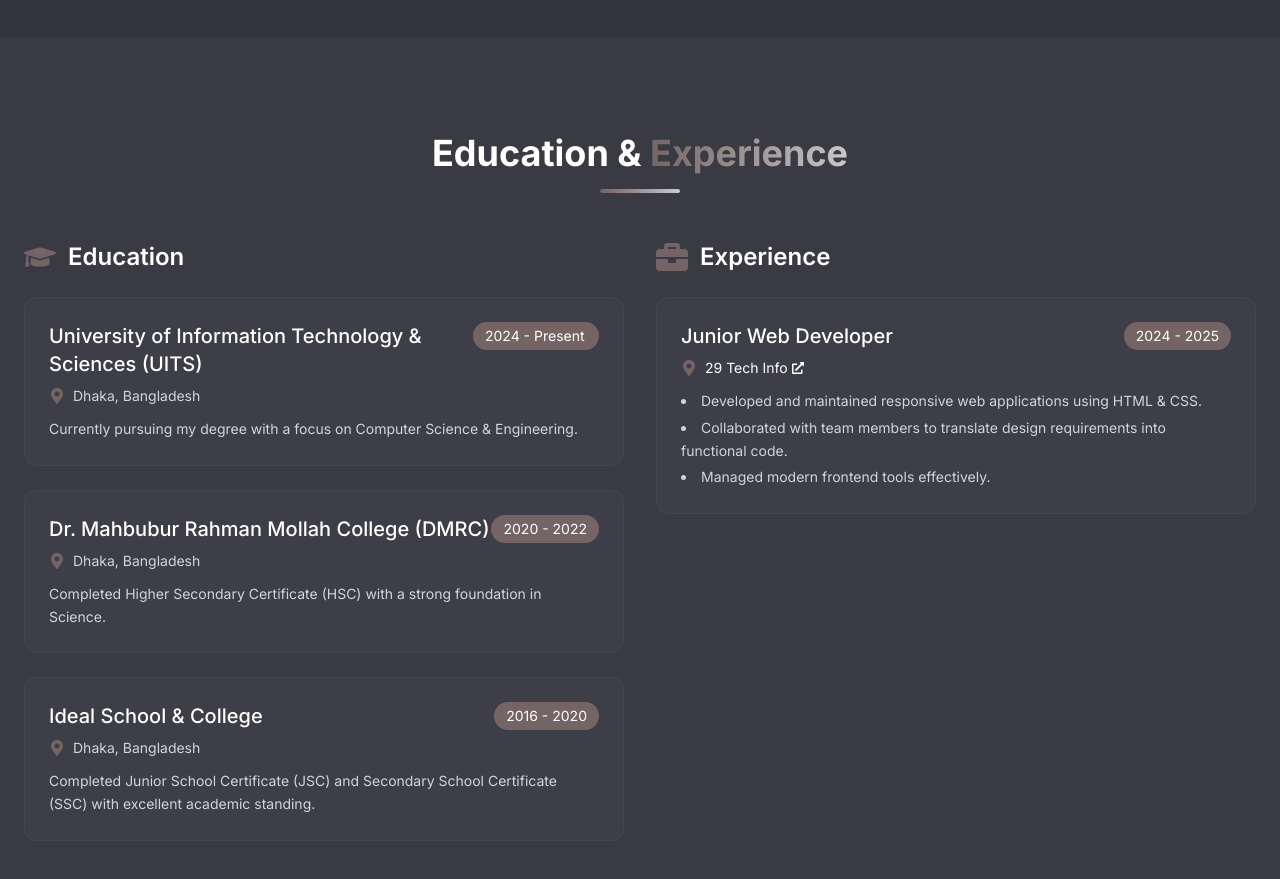
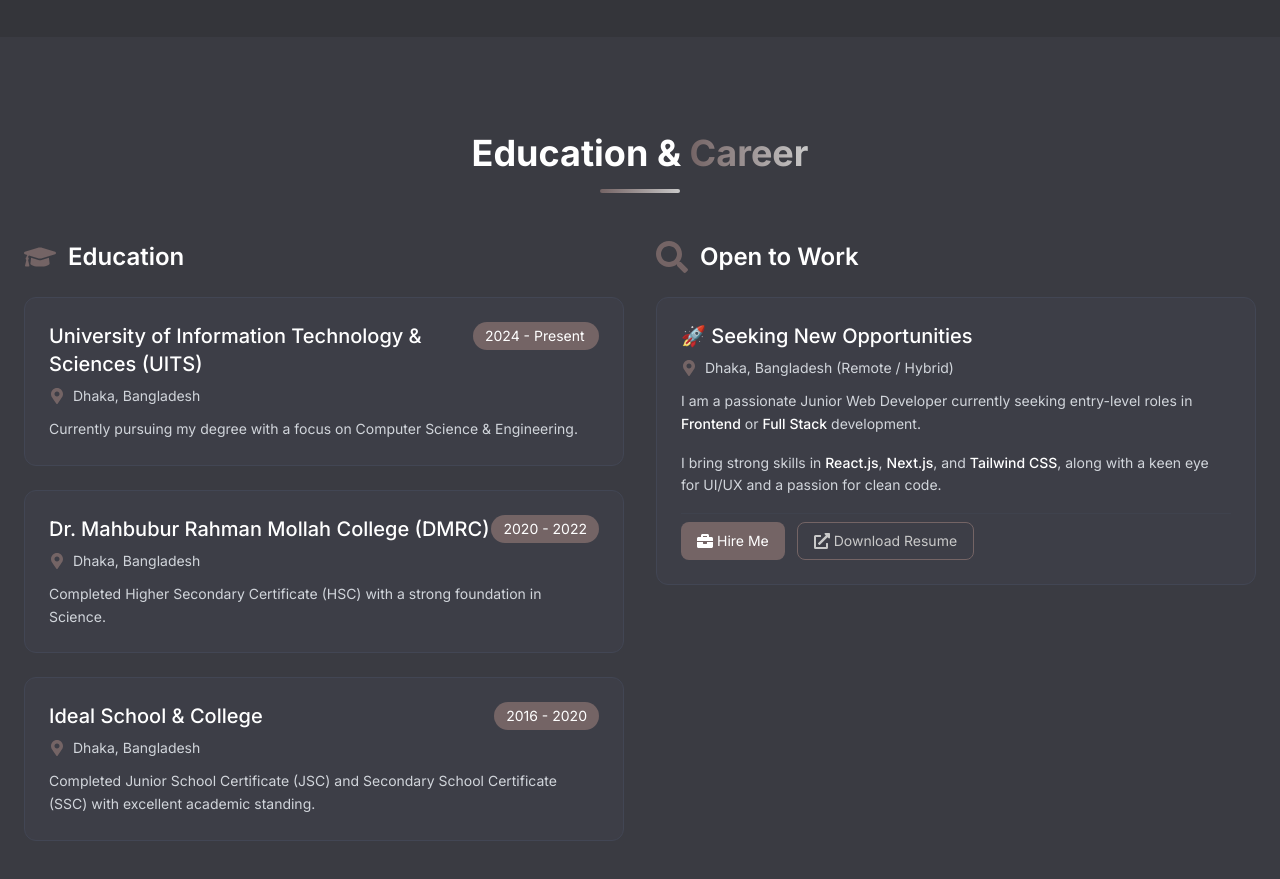
Before and after one commit to ORNOB-083/My-Portfolio, a Next.js app: page / in a window 1280 px wide. Shown: the part 2380-3259 px from the top of the page. Built offline with nearby package versions, Linux system fonts and the light colour scheme; what @nextui-org/react would draw is missing.

Commit message:
Education and career section updated

```diff
--- a/src/components/Education.jsx
+++ b/src/components/Education.jsx
@@ -2,7 +2,7 @@
 
 import "animate.css";
 import { motion } from "framer-motion";
-import { FaGraduationCap, FaMapMarkerAlt, FaBriefcase, FaExternalLinkAlt } from "react-icons/fa";
+import { FaGraduationCap, FaMapMarkerAlt, FaBriefcase, FaExternalLinkAlt, FaSearch } from "react-icons/fa";
 
 export default function Education() {
   return (
@@ -17,7 +17,7 @@ export default function Education() {
           className="text-center mb-12"
         >
           <h2 className="text-4xl font-bold text-white">
-            Education & <span className="bg-gradient-to-r from-[#746465] to-[#C9C9C9] bg-clip-text text-transparent">Experience</span>
+            Education & <span className="bg-gradient-to-r from-[#746465] to-[#C9C9C9] bg-clip-text text-transparent">Career</span>
           </h2>
           <div className="w-20 h-1 bg-gradient-to-r from-[#746465] to-[#C9C9C9] mx-auto mt-4 rounded-full"></div>
         </motion.div>
@@ -84,7 +84,7 @@ export default function Education() {
             </div>
           </motion.div>
 
-          {/* Experience Column */}
+          {/* Career / Open to Work Column */}
           <motion.div
             initial={{ opacity: 0, x: 30 }}
             whileInView={{ opacity: 1, x: 0 }}
@@ -93,28 +93,39 @@ export default function Education() {
             className="space-y-6"
           >
             <div className="flex items-center gap-3 mb-6">
-              <FaBriefcase className="w-8 h-8 text-[#746465]" />
-              <h3 className="text-2xl font-semibold text-white">Experience</h3>
+              <FaSearch className="w-8 h-8 text-[#746465]" />
+              <h3 className="text-2xl font-semibold text-white">Open to Work</h3>
             </div>
 
-            {/* 29 Tech Info */}
             <div className="bg-[#424654]/30 border border-[#424654] rounded-xl p-6 hover:border-[#746465] transition-all duration-300">
               <div className="flex justify-between items-start mb-2">
-                <h4 className="text-xl font-medium text-white">Junior Web Developer</h4>
-                <span className="text-sm bg-[#746465] text-white px-3 py-1 rounded-full">2024 - 2025</span>
+                <h4 className="text-xl font-medium text-white">🚀 Seeking New Opportunities</h4>
               </div>
               <div className="flex items-center gap-2 text-[#D1D5DB] text-sm mb-3">
                 <FaMapMarkerAlt className="w-4 h-4 text-[#746465]" />
-                <a href="https://www.facebook.com/29TechInfo/about/" target="_blank" rel="noopener noreferrer" className="flex items-center gap-1 hover:text-[#746465] transition-colors text-white hover:text-[#746465]">
-                  <span>29 Tech Info</span>
-                  <FaExternalLinkAlt className="w-3 h-3" />
+                <span>Dhaka, Bangladesh (Remote / Hybrid)</span>
+              </div>
+              <p className="text-[#D1D5DB] text-sm leading-relaxed mb-4">
+                I am a passionate Junior Web Developer currently seeking entry-level roles in <span className="text-white font-medium">Frontend</span> or <span className="text-white font-medium">Full Stack</span> development.
+              </p>
+              <p className="text-[#D1D5DB] text-sm leading-relaxed mb-4">
+                I bring strong skills in <span className="text-white font-medium">React.js</span>, <span className="text-white font-medium">Next.js</span>, and <span className="text-white font-medium">Tailwind CSS</span>, along with a keen eye for UI/UX and a passion for clean code.
+              </p>
+              <div className="flex flex-wrap gap-3 pt-2 border-t border-[#424654]/50">
+                <a
+                  href="#contact"
+                  className="flex items-center gap-1 px-4 py-2 bg-[#746465] hover:bg-[#5C5051] text-white rounded-lg transition-colors text-sm"
+                >
+                  <FaBriefcase className="w-4 h-4" /> Hire Me
+                </a>
+                <a
+                  href="/Shalehin_Ahmed_Ornob_Resume.pdf"
+                  download
+                  className="flex items-center gap-1 px-4 py-2 border border-[#746465] text-[#C9C9C9] hover:bg-[#746465] hover:text-white rounded-lg transition-colors text-sm"
+                >
+                  <FaExternalLinkAlt className="w-4 h-4" /> Download Resume
                 </a>
               </div>
-              <ul className="list-disc list-inside text-[#D1D5DB] text-sm space-y-1 leading-relaxed">
-                <li>Developed and maintained responsive web applications using HTML & CSS.</li>
-                <li>Collaborated with team members to translate design requirements into functional code.</li>
-                <li>Managed modern frontend tools effectively.</li>
-              </ul>
             </div>
           </motion.div>
         </div>
```
